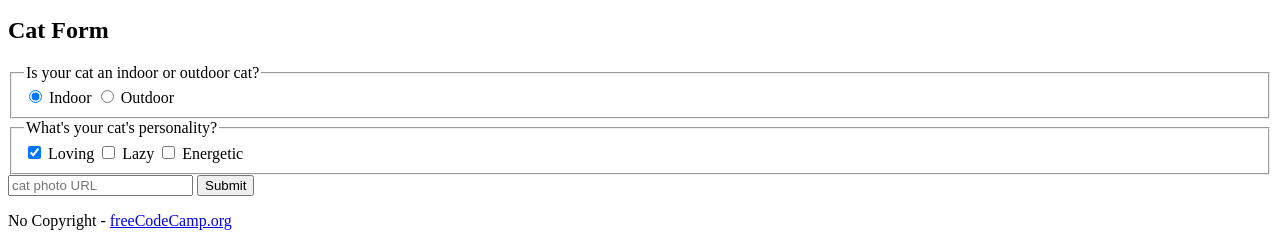
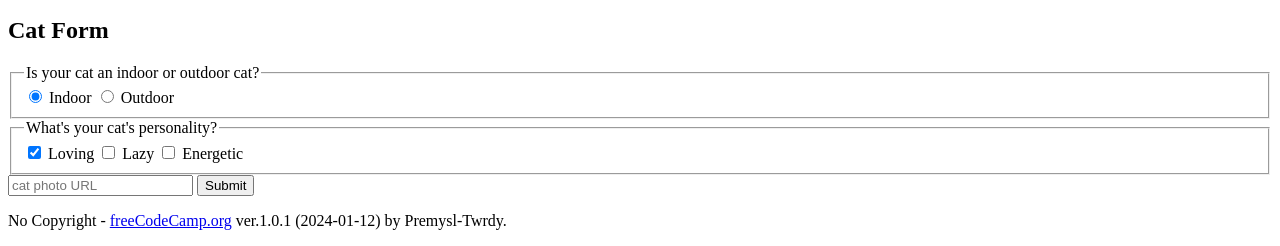
Before and after one commit to Premysl-Twrdy/catphoto, a plain HTML site: page index.html in a window 1280 px wide. Shown: the part 1419-1665 px from the top of the page. Drawn offline with Linux system fonts and the light colour scheme.

Commit message:
Update index.html
ver.1.0.1 (2024-01-12) by Premysl-Twrdy.
Added comments for my understanding of the code.

```diff
--- a/index.html
+++ b/index.html
@@ -1,19 +1,25 @@
 <!DOCTYPE html>
+<html lang="en">
 
-<html lang="en">
+  <!-- The HEAD section contains the META and TITLE scetions: -->
   <head>
-  <meta charset="UTF-8">
+    <meta charset="UTF-8">
     <title>CatPhotoApp</title>
   </head>
+
+  <!-- The BODY section contains the MAIN and FOOTER sections: -->
   <body>
+
     <main>
       <h1>CatPhotoApp</h1>
+
       <section>
         <h2>Cat Photos</h2>
         <!-- TODO: Add link to cat photos -->
         <p>See more <a target="_blank" href="https://freecatphotoapp.com">cat photos</a> in our gallery.</p>
         <a href="https://freecatphotoapp.com"><img src="https://cdn.freecodecamp.org/curriculum/cat-photo-app/relaxing-cat.jpg" alt="A cute orange cat lying on its back."></a>
       </section>
+
       <section>
         <h2>Cat Lists</h2>
         <h3>Things cats love:</h3>
@@ -37,6 +43,7 @@
           <figcaption>Cats <strong>hate</strong> other cats.</figcaption>
         </figure>
       </section>
+
       <section>
         <h2>Cat Form</h2>
         <form action="https://freecatphotoapp.com/submit-cat-photo">
@@ -55,11 +62,16 @@
           <button type="submit">Submit</button>
         </form>
       </section>
+
     </main>
+
     <footer>
       <p>
         No Copyright - <a href="https://www.freecodecamp.org">freeCodeCamp.org</a>
+        ver.1.0.1 (2024-01-12) by Premysl-Twrdy. <!-- Added comments for my understanding of the code. -->
       </p>
     </footer>
+
   </body>
+
 </html>
```
